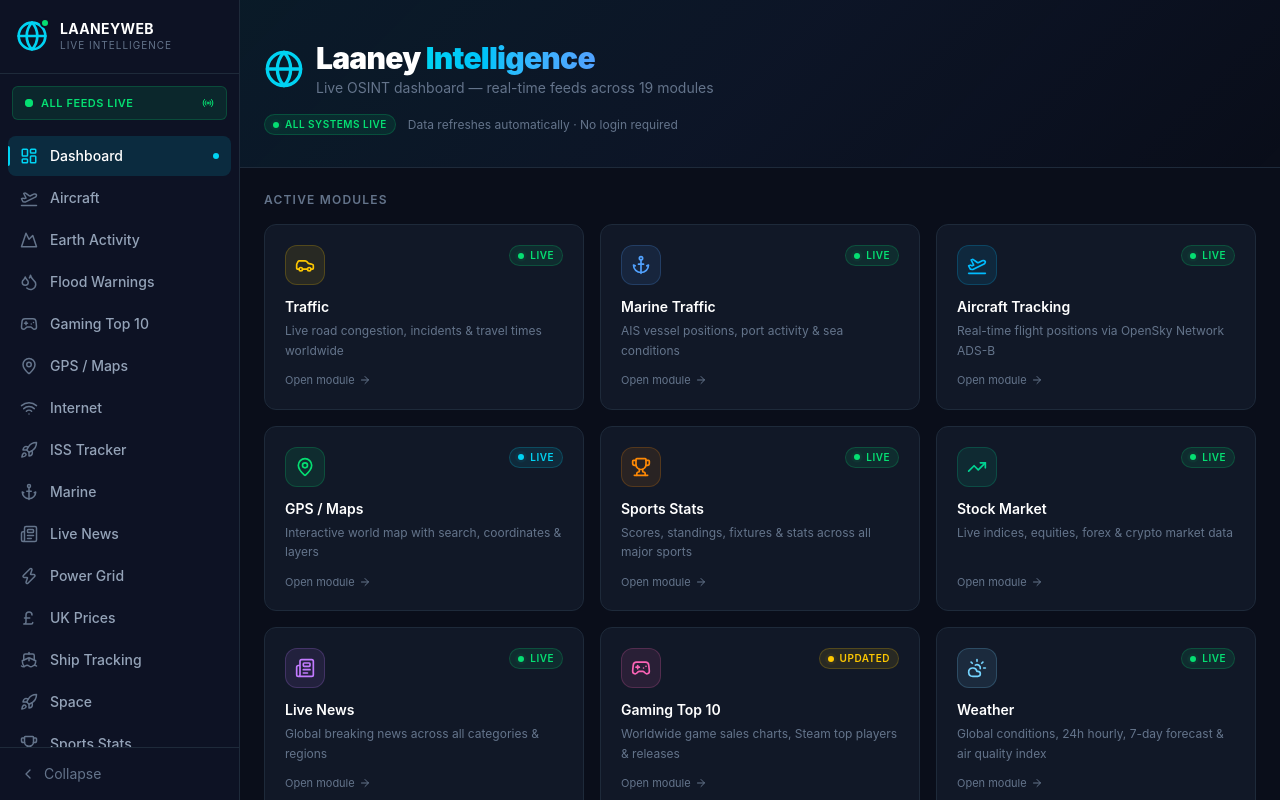
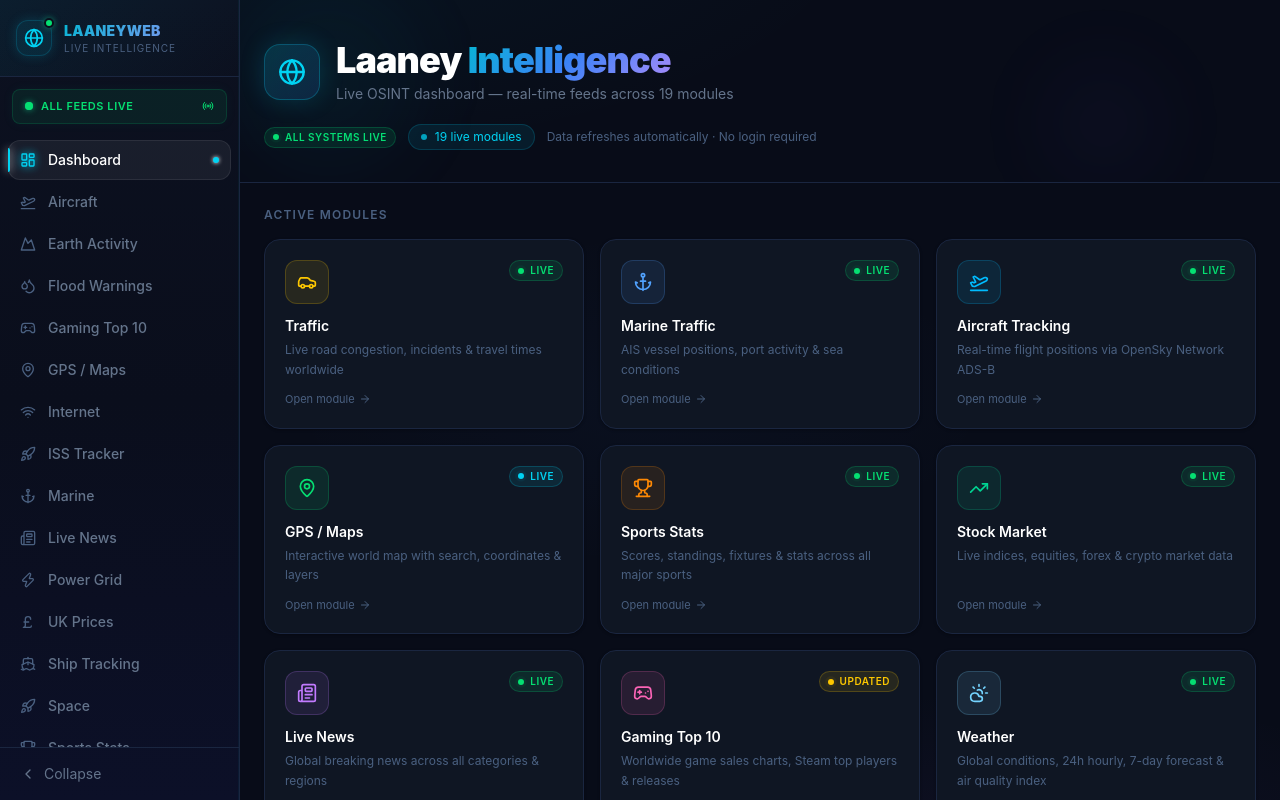
Before and after one commit to lanestar81-png/laneyweb, a Next.js app: page / in a window 1280 px wide. Built offline with nearby package versions, Linux system fonts and the light colour scheme.

Commit message:
Visual overhaul — aurora background, glowing sidebar, gradient hero, dynamic cards

```diff
--- a/src/app/globals.css
+++ b/src/app/globals.css
@@ -1,11 +1,11 @@
 @import "tailwindcss";
 
 :root {
-  --background: #0a0e1a;
+  --background: #080c18;
   --foreground: #e2e8f0;
-  --sidebar-bg: #0d1224;
-  --card-bg: #111827;
-  --card-border: #1e2a3a;
+  --sidebar-bg: #0a0e1c;
+  --card-bg: #0f1623;
+  --card-border: #1a2640;
   --accent-primary: #06b6d4;
   --accent-secondary: #3b82f6;
   --accent-green: #10b981;
@@ -23,12 +23,9 @@
   --font-mono: var(--font-geist-mono);
 }
 
-* {
-  box-sizing: border-box;
-}
+* { box-sizing: border-box; }
 
-html,
-body {
+html, body {
   height: 100%;
   margin: 0;
   padding: 0;
@@ -39,63 +36,52 @@
   color: var(--foreground);
   font-family: -apple-system, BlinkMacSystemFont, "Segoe UI", Roboto, "Helvetica Neue", sans-serif;
   -webkit-font-smoothing: antialiased;
+  background-image:
+    radial-gradient(ellipse 80% 50% at 20% -10%, rgba(6,182,212,0.06) 0%, transparent 60%),
+    radial-gradient(ellipse 60% 40% at 80% 110%, rgba(139,92,246,0.06) 0%, transparent 60%),
+    radial-gradient(ellipse 40% 30% at 50% 50%, rgba(59,130,246,0.03) 0%, transparent 70%);
+  background-attachment: fixed;
 }
 
-/* Scrollbar styling */
-::-webkit-scrollbar {
-  width: 6px;
-  height: 6px;
-}
-::-webkit-scrollbar-track {
-  background: var(--card-bg);
-}
-::-webkit-scrollbar-thumb {
-  background: #2d3748;
-  border-radius: 3px;
-}
-::-webkit-scrollbar-thumb:hover {
-  background: #4a5568;
-}
+/* ── Scrollbar ──────────────────────────────────────────────────────────────── */
+::-webkit-scrollbar { width: 5px; height: 5px; }
+::-webkit-scrollbar-track { background: transparent; }
+::-webkit-scrollbar-thumb { background: #2a3a52; border-radius: 4px; }
+::-webkit-scrollbar-thumb:hover { background: #06b6d4; }
 
-/* Leaflet map dark overrides */
+/* ── Leaflet ────────────────────────────────────────────────────────────────── */
 .leaflet-container {
-  background: #0d1224 !important;
+  background: #080c18 !important;
   font-family: inherit !important;
 }
 .leaflet-tile-pane {
-  filter: brightness(0.8) saturate(0.9) hue-rotate(200deg);
+  filter: brightness(0.75) saturate(0.85) hue-rotate(200deg);
 }
 .leaflet-control-attribution {
-  background: rgba(13, 18, 36, 0.8) !important;
+  background: rgba(8,12,24,0.85) !important;
   color: #64748b !important;
   font-size: 10px !important;
 }
-.leaflet-control-attribution a {
-  color: #06b6d4 !important;
+.leaflet-control-attribution a { color: #06b6d4 !important; }
+.leaflet-bar a {
+  background: #0f1623 !important;
+  color: #e2e8f0 !important;
+  border-color: #1a2640 !important;
 }
-.leaflet-bar a {
-  background: #111827 !important;
+.leaflet-bar a:hover { background: #1a2640 !important; }
+.leaflet-popup-content-wrapper {
+  background: #0f1623 !important;
   color: #e2e8f0 !important;
-  border-color: #1e2a3a !important;
+  border: 1px solid #1a2640 !important;
+  border-radius: 10px !important;
+  box-shadow: 0 4px 32px rgba(0,0,0,0.6), 0 0 0 1px rgba(6,182,212,0.1) !important;
 }
-.leaflet-bar a:hover {
-  background: #1e2a3a !important;
-}
-.leaflet-popup-content-wrapper {
-  background: #111827 !important;
-  color: #e2e8f0 !important;
-  border: 1px solid #1e2a3a !important;
-  border-radius: 8px !important;
-  box-shadow: 0 4px 24px rgba(0, 0, 0, 0.5) !important;
-}
-.leaflet-popup-tip {
-  background: #111827 !important;
-}
+.leaflet-popup-tip { background: #0f1623 !important; }
 
-/* Pulse animation for live indicators */
+/* ── Animations ─────────────────────────────────────────────────────────────── */
 @keyframes pulse-ring {
   0% { transform: scale(0.8); opacity: 1; }
-  100% { transform: scale(2); opacity: 0; }
+  100% { transform: scale(2.2); opacity: 0; }
 }
 .live-dot::before {
   content: '';
@@ -106,27 +92,22 @@
   animation: pulse-ring 1.5s ease-out infinite;
 }
 
-/* Card glow effects */
-.card-glow-cyan {
-  box-shadow: 0 0 0 1px rgba(6, 182, 212, 0.15), 0 4px 24px rgba(6, 182, 212, 0.08);
+@keyframes shimmer {
+  0% { background-position: -200% 0; }
+  100% { background-position: 200% 0; }
 }
-.card-glow-blue {
-  box-shadow: 0 0 0 1px rgba(59, 130, 246, 0.15), 0 4px 24px rgba(59, 130, 246, 0.08);
-}
-.card-glow-green {
-  box-shadow: 0 0 0 1px rgba(16, 185, 129, 0.15), 0 4px 24px rgba(16, 185, 129, 0.08);
+.shimmer {
+  background: linear-gradient(90deg, #1a2640 25%, #243352 50%, #1a2640 75%);
+  background-size: 200% 100%;
+  animation: shimmer 1.5s infinite;
 }
 
-/* Number counter animation */
 @keyframes count-up {
   from { opacity: 0; transform: translateY(8px); }
   to   { opacity: 1; transform: translateY(0); }
 }
-.animate-count {
-  animation: count-up 0.4s ease-out;
-}
+.animate-count { animation: count-up 0.4s ease-out; }
 
-/* Ticker tape */
 @keyframes ticker {
   0%   { transform: translateX(0); }
   100% { transform: translateX(-50%); }
@@ -135,14 +116,46 @@
   animation: ticker 40s linear infinite;
   will-change: transform;
 }
-.ticker-inner:hover {
-  animation-play-state: paused;
+.ticker-inner:hover { animation-play-state: paused; }
+
+@keyframes aurora {
+  0%, 100% { opacity: 0.5; transform: translateY(0) scale(1); }
+  50%       { opacity: 0.8; transform: translateY(-10px) scale(1.05); }
 }
+.aurora { animation: aurora 8s ease-in-out infinite; }
 
-/* Gradient text */
+@keyframes fade-in-up {
+  from { opacity: 0; transform: translateY(12px); }
+  to   { opacity: 1; transform: translateY(0); }
+}
+.fade-in-up { animation: fade-in-up 0.5s ease-out forwards; }
+
+/* ── Gradient text ──────────────────────────────────────────────────────────── */
 .gradient-text {
   background: linear-gradient(135deg, #06b6d4, #3b82f6);
   -webkit-background-clip: text;
   -webkit-text-fill-color: transparent;
   background-clip: text;
 }
+.gradient-text-purple {
+  background: linear-gradient(135deg, #8b5cf6, #ec4899);
+  -webkit-background-clip: text;
+  -webkit-text-fill-color: transparent;
+  background-clip: text;
+}
+.gradient-text-green {
+  background: linear-gradient(135deg, #10b981, #06b6d4);
+  -webkit-background-clip: text;
+  -webkit-text-fill-color: transparent;
+  background-clip: text;
+}
+
+/* ── Card glow effects ──────────────────────────────────────────────────────── */
+.card-glow-cyan  { box-shadow: 0 0 0 1px rgba(6,182,212,0.2),  0 4px 32px rgba(6,182,212,0.1); }
+.card-glow-blue  { box-shadow: 0 0 0 1px rgba(59,130,246,0.2),  0 4px 32px rgba(59,130,246,0.1); }
+.card-glow-green { box-shadow: 0 0 0 1px rgba(16,185,129,0.2), 0 4px 32px rgba(16,185,129,0.1); }
+.card-glow-purple{ box-shadow: 0 0 0 1px rgba(139,92,246,0.2), 0 4px 32px rgba(139,92,246,0.1); }
+.card-glow-pink  { box-shadow: 0 0 0 1px rgba(236,72,153,0.2), 0 4px 32px rgba(236,72,153,0.1); }
+.card-glow-amber { box-shadow: 0 0 0 1px rgba(245,158,11,0.2), 0 4px 32px rgba(245,158,11,0.1); }
+
+/* ── Ticker ─────────────────────────────────────────────────────────────────── */
--- a/src/app/page.tsx
+++ b/src/app/page.tsx
@@ -239,38 +239,43 @@
   return (
     <div className="min-h-full">
       {/* Hero */}
-      <div
-        className="px-6 pt-10 pb-8 border-b border-[#1e2a3a]"
-        style={{
-          background:
-            "linear-gradient(135deg, rgba(6,182,212,0.08) 0%, rgba(59,130,246,0.06) 50%, transparent 100%)",
-        }}
-      >
-        <div className="flex items-center gap-3 mb-4">
-          <Globe className="w-10 h-10 text-cyan-400" />
+      <div className="relative px-6 pt-10 pb-8 border-b border-[#1a2640] overflow-hidden">
+        {/* Background glows */}
+        <div className="absolute -top-10 -left-10 w-64 h-64 rounded-full aurora"
+          style={{ background: "radial-gradient(circle, rgba(6,182,212,0.12) 0%, transparent 70%)", filter: "blur(40px)" }} />
+        <div className="absolute -bottom-10 right-20 w-48 h-48 rounded-full aurora"
+          style={{ background: "radial-gradient(circle, rgba(139,92,246,0.1) 0%, transparent 70%)", filter: "blur(40px)", animationDelay: "4s" }} />
+
+        <div className="relative flex items-center gap-4 mb-5">
+          <div className="w-14 h-14 rounded-2xl flex items-center justify-center flex-shrink-0"
+            style={{ background: "linear-gradient(135deg, rgba(6,182,212,0.2), rgba(59,130,246,0.15))", border: "1px solid rgba(6,182,212,0.3)", boxShadow: "0 0 24px rgba(6,182,212,0.2)" }}>
+            <Globe className="w-7 h-7 text-cyan-400" />
+          </div>
           <div>
-            <h1 className="text-3xl font-black text-white tracking-tight">
+            <h1 className="text-4xl font-black tracking-tight text-white">
               Laaney{" "}
-              <span className="bg-gradient-to-r from-cyan-400 to-blue-400 bg-clip-text text-transparent">
+              <span style={{ background: "linear-gradient(135deg, #06b6d4 0%, #3b82f6 50%, #a78bfa 100%)", WebkitBackgroundClip: "text", WebkitTextFillColor: "transparent" }}>
                 Intelligence
               </span>
             </h1>
-            <p className="text-sm text-[#64748b] mt-0.5">
+            <p className="text-sm text-[#64748b] mt-1">
               Live OSINT dashboard — real-time feeds across 19 modules
             </p>
           </div>
         </div>
-        <div className="flex items-center gap-3">
+        <div className="flex items-center gap-3 flex-wrap">
           <LiveBadge label="All systems live" color="green" />
-          <span className="text-xs text-[#64748b]">
-            Data refreshes automatically · No login required
-          </span>
+          <div className="flex items-center gap-2 px-3 py-1 rounded-full bg-cyan-500/10 border border-cyan-500/20 text-xs text-cyan-400">
+            <span className="w-1.5 h-1.5 rounded-full bg-cyan-400 animate-pulse" />
+            19 live modules
+          </div>
+          <span className="text-xs text-[#4a6080]">Data refreshes automatically · No login required</span>
         </div>
       </div>
 
       {/* Module grid */}
       <div className="p-6">
-        <p className="text-xs font-semibold text-[#64748b] uppercase tracking-widest mb-4">
+        <p className="text-xs font-semibold text-[#4a6080] uppercase tracking-widest mb-4">
           Active modules
         </p>
         <div className="grid grid-cols-1 sm:grid-cols-2 xl:grid-cols-3 2xl:grid-cols-4 gap-4">
@@ -279,25 +284,30 @@
               <Link
                 key={href}
                 href={href}
-                className="group flex flex-col gap-3 p-5 rounded-xl border border-[#1e2a3a] bg-[#111827]
-                           hover:border-[#2d3f55] hover:bg-[#131f30] transition-all duration-200
-                           hover:shadow-[0_4px_24px_rgba(0,0,0,0.3)]"
+                className="group flex flex-col gap-3 p-5 rounded-2xl border border-[#1a2640] bg-[#0f1623]
+                           hover:border-[#243352] transition-all duration-300 relative overflow-hidden"
+                style={{ boxShadow: "0 1px 3px rgba(0,0,0,0.3)" }}
               >
-                <div className="flex items-start justify-between">
-                  <div className={`w-10 h-10 rounded-xl ${bg} border ${border} flex items-center justify-center`}>
+                {/* Hover glow */}
+                <div className={`absolute inset-0 opacity-0 group-hover:opacity-100 transition-opacity duration-300 rounded-2xl ${bg}`}
+                  style={{ filter: "blur(1px)" }} />
+
+                <div className="relative flex items-start justify-between">
+                  <div className={`w-11 h-11 rounded-xl ${bg} border ${border} flex items-center justify-center transition-all duration-300 group-hover:scale-110`}
+                    style={{ boxShadow: "none" }}>
                     <Icon className={`w-5 h-5 ${color}`} />
                   </div>
                   <LiveBadge label={badge} color={badgeColor} />
                 </div>
-                <div>
-                  <h2 className="font-semibold text-white text-sm group-hover:text-cyan-300 transition-colors">
+                <div className="relative">
+                  <h2 className={`font-semibold text-white text-sm transition-colors duration-200 group-hover:${color}`}>
                     {label}
                   </h2>
-                  <p className="text-xs text-[#64748b] mt-1 leading-relaxed">{desc}</p>
+                  <p className="text-xs text-[#4a6080] mt-1 leading-relaxed group-hover:text-[#64748b] transition-colors">{desc}</p>
                 </div>
-                <div className="flex items-center gap-1 text-[11px] text-[#64748b] group-hover:text-cyan-400 transition-colors mt-auto">
+                <div className={`relative flex items-center gap-1 text-[11px] text-[#4a6080] group-hover:${color} transition-colors mt-auto`}>
                   <span>Open module</span>
-                  <ArrowRight className="w-3 h-3 group-hover:translate-x-0.5 transition-transform" />
+                  <ArrowRight className="w-3 h-3 group-hover:translate-x-1 transition-transform duration-200" />
                 </div>
               </Link>
             )
@@ -307,7 +317,7 @@
 
       {/* Footer note */}
       <div className="px-6 pb-8">
-        <div className="rounded-xl border border-[#1e2a3a] bg-[#111827] p-4">
+        <div className="rounded-2xl border border-[#1a2640] bg-[#0f1623] p-4">
           <p className="text-xs text-[#64748b] leading-relaxed">
             <span className="text-[#94a3b8] font-medium">Data sources:</span> OpenSky Network
             (aircraft), OpenStreetMap (maps), Alpha Vantage (stocks), TheSportsDB (sports),
--- a/src/components/Sidebar.tsx
+++ b/src/components/Sidebar.tsx
@@ -64,24 +64,36 @@
     <aside
       className={clsx(
         "flex flex-col h-full transition-all duration-300 ease-in-out flex-shrink-0",
-        "border-r border-[#1e2a3a]",
+        "border-r border-[#1a2640]",
         mobile ? "w-72" : collapsed ? "w-16" : "w-60"
       )}
-      style={{ background: "var(--sidebar-bg)" }}
+      style={{
+        background: "linear-gradient(180deg, #0c1120 0%, #0a0e1c 50%, #0c1028 100%)",
+        boxShadow: "inset -1px 0 0 rgba(6,182,212,0.06)",
+      }}
     >
       {/* Logo */}
       <div className={clsx(
-        "flex items-center gap-3 px-4 py-5 border-b border-[#1e2a3a]",
+        "flex items-center gap-3 px-4 py-5 border-b border-[#1a2640]",
         !mobile && collapsed && "justify-center"
-      )}>
+      )}
+        style={{ background: "linear-gradient(135deg, rgba(6,182,212,0.08) 0%, transparent 100%)" }}
+      >
         <div className="relative flex-shrink-0">
-          <Globe className="w-8 h-8 text-cyan-400" />
-          <span className="absolute -top-0.5 -right-0.5 w-2.5 h-2.5 rounded-full bg-green-400 border-2 border-[#0d1224]" />
+          <div className="w-9 h-9 rounded-xl bg-cyan-500/10 border border-cyan-500/20 flex items-center justify-center"
+            style={{ boxShadow: "0 0 12px rgba(6,182,212,0.2)" }}>
+            <Globe className="w-5 h-5 text-cyan-400" />
+          </div>
+          <span className="absolute -top-0.5 -right-0.5 w-2.5 h-2.5 rounded-full bg-green-400 border-2 border-[#0a0e1c]"
+            style={{ boxShadow: "0 0 6px rgba(16,185,129,0.6)" }} />
         </div>
         {(mobile || !collapsed) && (
           <div className="flex-1">
-            <p className="font-bold text-sm text-white leading-tight tracking-wide">LAANEYWEB</p>
-            <p className="text-[10px] text-[#64748b] uppercase tracking-widest">Live Intelligence</p>
+            <p className="font-black text-sm tracking-wide"
+              style={{ background: "linear-gradient(135deg, #06b6d4, #a78bfa)", WebkitBackgroundClip: "text", WebkitTextFillColor: "transparent" }}>
+              LAANEYWEB
+            </p>
+            <p className="text-[10px] text-[#4a6080] uppercase tracking-widest">Live Intelligence</p>
           </div>
         )}
         {mobile && (
@@ -93,10 +105,12 @@
 
       {/* Live indicator */}
       {(mobile || !collapsed) && (
-        <div className="mx-3 mt-3 mb-1 flex items-center gap-2 px-3 py-2 rounded-md bg-green-400/10 border border-green-400/20">
+        <div className="mx-3 mt-3 mb-1 flex items-center gap-2 px-3 py-2 rounded-lg bg-green-400/8 border border-green-400/15"
+          style={{ boxShadow: "0 0 12px rgba(16,185,129,0.06)" }}>
           <span className="relative flex h-2 w-2 flex-shrink-0">
             <span className="animate-ping absolute inline-flex h-full w-full rounded-full bg-green-400 opacity-75" />
-            <span className="relative inline-flex rounded-full h-2 w-2 bg-green-400" />
+            <span className="relative inline-flex rounded-full h-2 w-2 bg-green-400"
+              style={{ boxShadow: "0 0 6px rgba(16,185,129,0.8)" }} />
           </span>
           <span className="text-[11px] text-green-400 font-semibold tracking-wider uppercase">All feeds live</span>
           <Radio className="w-3 h-3 text-green-400 ml-auto" />
@@ -107,6 +121,7 @@
       <nav className="flex-1 px-2 py-3 space-y-0.5 overflow-y-auto">
         {navItems.map(({ href, label, icon: Icon, color }) => {
           const active = pathname === href;
+          const glowColor = color.replace("text-", "").replace("-400", "").replace("-300", "");
           return (
             <Link
               key={href}
@@ -114,19 +129,30 @@
               onClick={() => setMobileOpen(false)}
               title={!mobile && collapsed ? label : undefined}
               className={clsx(
-                "flex items-center gap-3 rounded-lg px-3 py-2.5 text-sm font-medium",
-                "transition-all duration-150 group relative",
-                active ? "bg-cyan-500/15 text-white" : "text-[#94a3b8] hover:bg-white/5 hover:text-white",
+                "flex items-center gap-3 rounded-xl px-3 py-2.5 text-sm font-medium",
+                "transition-all duration-200 group relative",
+                active ? "text-white" : "text-[#64748b] hover:bg-white/5 hover:text-[#94a3b8]",
                 !mobile && collapsed && "justify-center"
               )}
+              style={active ? {
+                background: "rgba(255,255,255,0.06)",
+                boxShadow: "inset 0 0 0 1px rgba(255,255,255,0.08)",
+              } : undefined}
             >
               {active && (
-                <span className="absolute left-0 top-1/2 -translate-y-1/2 w-0.5 h-5 bg-cyan-400 rounded-r-full" />
+                <span className={clsx("absolute left-0 top-1/2 -translate-y-1/2 w-0.5 h-6 rounded-r-full", color.replace("text-", "bg-"))}
+                  style={{ boxShadow: `0 0 8px currentColor` }} />
               )}
-              <Icon className={clsx("w-4.5 h-4.5 flex-shrink-0", active ? color : "text-[#64748b] group-hover:" + color.replace("text-", "text-"))} />
-              {(mobile || !collapsed) && <span>{label}</span>}
+              <Icon className={clsx(
+                "w-4 h-4 flex-shrink-0 transition-all duration-200",
+                active ? color : `text-[#4a6080] group-hover:${color}`
+              )} style={active ? { filter: `drop-shadow(0 0 4px currentColor)` } : undefined} />
+              {(mobile || !collapsed) && (
+                <span className={active ? "text-white" : ""}>{label}</span>
+              )}
               {(mobile || !collapsed) && active && (
-                <span className="ml-auto w-1.5 h-1.5 rounded-full bg-cyan-400" />
+                <span className={clsx("ml-auto w-1.5 h-1.5 rounded-full", color.replace("text-", "bg-"))}
+                  style={{ boxShadow: "0 0 4px currentColor" }} />
               )}
             </Link>
           );
@@ -135,7 +161,7 @@
 
       {/* Collapse toggle — desktop only */}
       {!mobile && (
-        <div className="border-t border-[#1e2a3a] p-2">
+        <div className="border-t border-[#1a2640] p-2">
           <button
             onClick={() => setCollapsed(!collapsed)}
             className={clsx(
```
